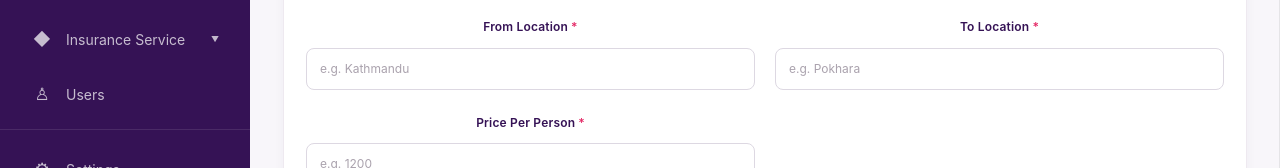
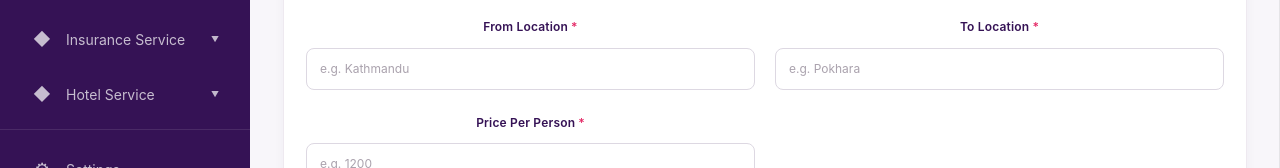
Before and after one commit to optiverseit/thtt-cms, a React (Vite) app: page /vehicles/create in a window 1280 px wide. Shown: the part 585-753 px from the top of the page. Built offline with nearby package versions, Linux system fonts and the light colour scheme; no server answers; sample sign-in values are in the browser's storage.

Commit message:
added sidebar for hotel

```diff
--- a/src/components/Sidebar/Sidebar.jsx
+++ b/src/components/Sidebar/Sidebar.jsx
@@ -24,12 +24,22 @@ const Sidebar = () => {
   );
 
   const [insuranceOpen, setInsuranceOpen] = useState(
-    location.pathname.startsWith("/insurance-application") ||
-    location.pathname.startsWith("/insurance/information") ||
+    location.pathname.startsWith("/insurance-applications") ||
+    location.pathname.startsWith("/insurance/plan") ||
+    location.pathname.startsWith("/insurance/informations") ||
     location.pathname.startsWith("/insurance/documents") ||
-    location.pathname.startsWith("/insurance/pricing-tier") ||
+    location.pathname.startsWith("/insurance/pricing-tiers") ||
     location.pathname.startsWith("/insurance/dynamic-fields")
-    // location.pathname.startsWith("/work-permits/payment") ||
+  );
+
+  const [hotelOpen, setHotelOpen] = useState(
+    location.pathname.startsWith("/hotel-bookings") ||
+    location.pathname.startsWith("/hotels") ||
+    location.pathname.startsWith("/hotel/pricing-tiers") ||
+    location.pathname.startsWith("/hotel/informations") ||
+    location.pathname.startsWith("/hotel/policies") ||
+    location.pathname.startsWith("/hotel/testimonials") ||
+    location.pathname.startsWith("/hotel/faqs")
   );
 
   const [packageOpen, setPackageOpen] = useState(
@@ -89,12 +99,24 @@ const Sidebar = () => {
 
   const isInsuranceActive = () => {
     return (
-      location.pathname.startsWith("/insurance-application") ||
+      location.pathname.startsWith("/insurance-applications") ||
       location.pathname.startsWith("/insurance/plan") ||
-      location.pathname.startsWith("/insurance/information") ||
+      location.pathname.startsWith("/insurance/informations") ||
       location.pathname.startsWith("/insurance/documents") ||
-      location.pathname.startsWith("/insurance/pricing-tier") ||
+      location.pathname.startsWith("/insurance/pricing-tiers") ||
       location.pathname.startsWith("/insurance/dynamic-fields")
+    );
+  };
+
+  const isHotelActive = () => {
+    return (
+      location.pathname.startsWith("/hotel-bookings") ||
+      location.pathname.startsWith("/hotels") ||
+      location.pathname.startsWith("/hotel/pricing-tiers") ||
+      location.pathname.startsWith("/hotel/informations") ||
+      location.pathname.startsWith("/hotel/policies") ||
+      location.pathname.startsWith("/hotel/testimonials") ||
+      location.pathname.startsWith("/hotel/faqs")
     );
   };
 
@@ -424,7 +446,7 @@ const Sidebar = () => {
           <button
             className={`menu-item ${isInsuranceActive() ? "active" : ""
               }`}
-            onClick={() => setInsuranceOpen(!visaOpen)}
+            onClick={() => setInsuranceOpen(!insuranceOpen)}
           >
             <span className="menu-icon">◆</span>
             <span className="menu-label">Insurance Service</span>
@@ -490,6 +512,74 @@ const Sidebar = () => {
           )}
         </div>
 
+
+        {/* HOTEL SERVICE */}
+        <div className="sidebar-dropdown">
+          <button
+            className={`menu-item ${isHotelActive() ? "active" : ""}`}
+            onClick={() => setHotelOpen(!hotelOpen)}
+          >
+            <span className="menu-icon">◆</span>
+            <span className="menu-label">Hotel Service</span>
+            <span className={`dropdown-arrow ${hotelOpen ? "open" : ""}`}>
+              ▼
+            </span>
+          </button>
+
+          {hotelOpen && (
+            <div className="submenu">
+              <button
+                className={`submenu-item ${location.pathname === "/hotel-bookings" ? "active" : ""}`}
+                onClick={() => navigate("/hotel-bookings")}
+              >
+                All Hotel Bookings
+              </button>
+
+              <button
+                className={`submenu-item ${location.pathname === "/hotels" ? "active" : ""}`}
+                onClick={() => navigate("/hotels")}
+              >
+                Hotels
+              </button>
+
+              <button
+                className={`submenu-item ${isActive("/hotel/pricing-tiers") ? "active" : ""}`}
+                onClick={() => navigate("/hotel/pricing-tiers")}
+              >
+                Pricing Tiers
+              </button>
+
+              <button
+                className={`submenu-item ${isActive("/hotel/informations") ? "active" : ""}`}
+                onClick={() => navigate("/hotel/informations")}
+              >
+                Hotel Information
+              </button>
+
+              <button
+                className={`submenu-item ${isActive("/hotel/policies") ? "active" : ""}`}
+                onClick={() => navigate("/hotel/policies")}
+              >
+                Policies
+              </button>
+
+              <button
+                className={`submenu-item ${isActive("/hotel/testimonials") ? "active" : ""}`}
+                onClick={() => navigate("/hotel/testimonials")}
+              >
+                Testimonials
+              </button>
+
+              <button
+                className={`submenu-item ${isActive("/hotel/faqs") ? "active" : ""}`}
+                onClick={() => navigate("/hotel/faqs")}
+              >
+                FAQs
+              </button>
+            </div>
+          )}
+        </div>
+
         <button
           className={`menu-item ${isActive("/users") ? "active" : ""
             }`}
```
